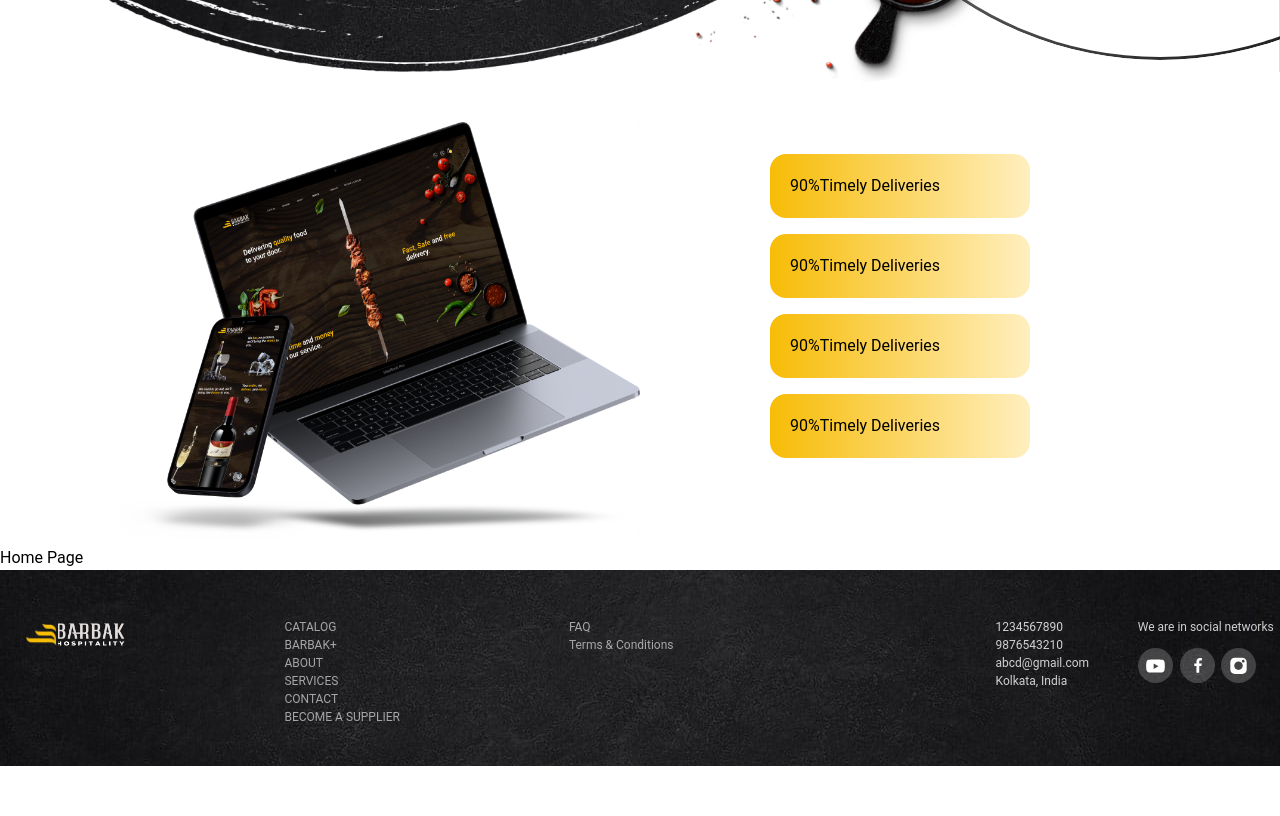
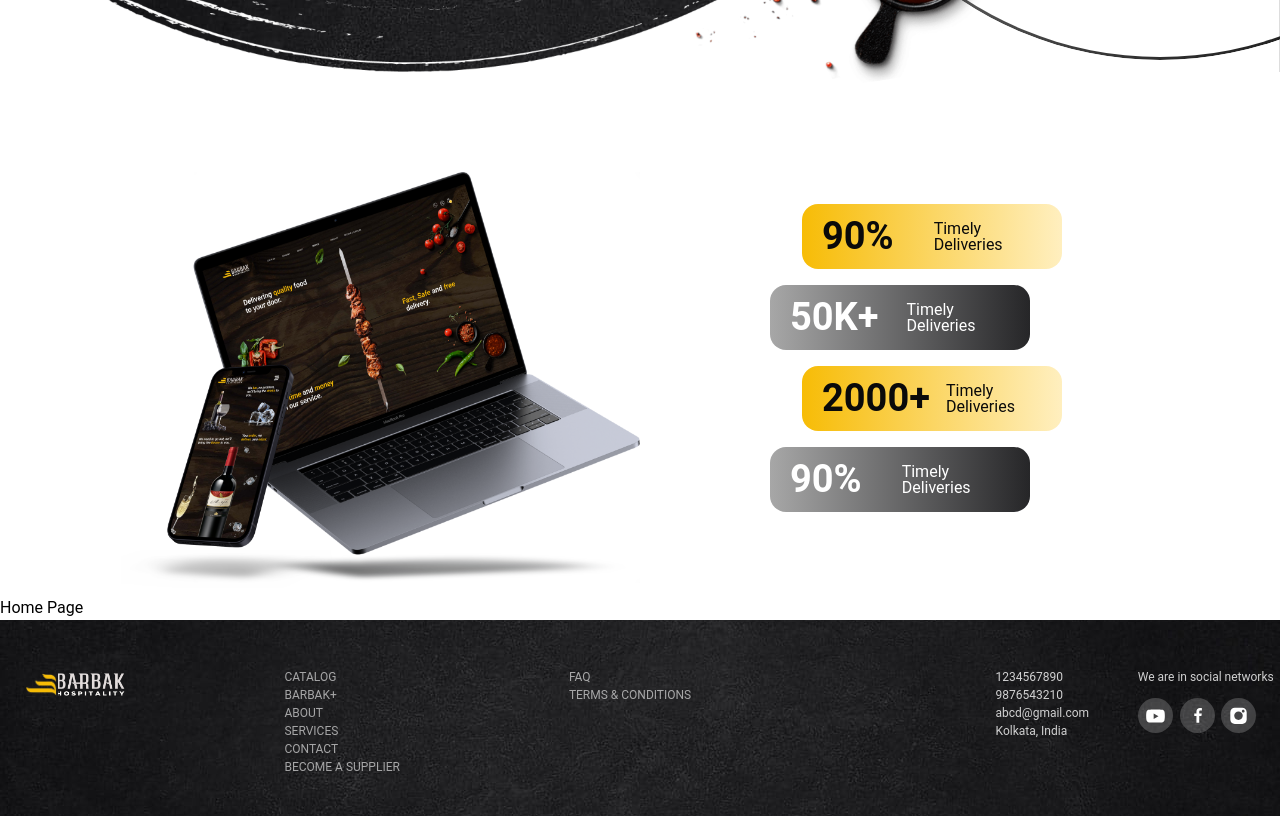
Before and after one commit to Anuran12/BarBak, a Next.js app: page / in a window 1280 px wide. Shown: the part 780-1596 px from the top of the page. Before the commit the page ends 1546 px from the top, so only its background shows below. Built offline with nearby package versions, Linux system fonts and the light colour scheme.

Commit message:
stat fix

```diff
--- a/components/Footer.js
+++ b/components/Footer.js
@@ -71,7 +71,7 @@ export default function Footer() {
       <div className="text-[12px] text-white/60 pt-2 col-start-5">
         <ul>
           <li>FAQ</li>
-          <li>Terms & Conditions</li>
+          <li>TERMS & CONDITIONS</li>
         </ul>
       </div>
       <div className="text-[12px] text-white/80 pt-2 col-start-8">
--- a/components/Hero.js
+++ b/components/Hero.js
@@ -18,10 +18,13 @@ export default function Hero() {
         </div>
         <div className="h-[80vh] flex flex-col justify-center">
           <h1 className="text-white text-[65px] leading-tight">
-            Need your favourite <br />
-            <span className="text-[#F7BC06]">Restaurant</span> at Home?
+            A Partner You can Count On <br />
+            <span className="text-[#F7BC06]">Transparent</span> Pricing
           </h1>
-          <p className="text-white text-[24px] mt-8">Try BarBak</p>
+          <p className="text-white text-[24px] mt-8 w-1/2">
+            Order 10,000+ products, with same-day & next day delivery straight
+            into your kitchen
+          </p>
           <a
             className="bg-[url('../img/btn_border_white.png')] bg-no-repeat bg-center bg-contain p-8 mt-10 text-white w-fit"
             href={"/"}
--- a/components/Stats.js
+++ b/components/Stats.js
@@ -1,35 +1,51 @@
-import MacImg from '../img/Mackbook.png'
-import Image from 'next/legacy/image'
+import MacImg from "../img/Mackbook.png";
+import Image from "next/legacy/image";
 
-export default function Stats(){
-    return(
-        <div className="mt-[50px] flex flex-row justify-center w-full px-[120px]">
+export default function Stats() {
+  return (
+    <div className="mt-[100px] flex flex-row justify-center w-full px-[120px]">
       <div className="w-full">
         <Image
           src={MacImg}
-                    alt='macbook and phone image'
+          alt="macbook and phone image"
           width={748}
           height={600}
         />
       </div>
-            <div className='w-full justify-start items-center flex flex-col gap-4 mt-8'>
-                <div className="w-6/12 flex bg-gradient-to-r from-[#F7BC06] to-[#ffefbf] p-5 rounded-2xl">
-                    <h1 className="">90%</h1>
-                    <p>Timely Deliveries</p>
+      <div className="w-full justify-start items-center flex flex-col gap-4 mt-8">
+        <div className="w-6/12 ml-16 flex bg-gradient-to-r from-[#F7BC06] to-[#ffefbf] px-5 py-1 rounded-2xl items-center">
+          <h1 className="text-[#0A0A0A] text-[38px] font-semibold break-words">
+            90%
+          </h1>
+          <p className=" w-1/2 ml-10 h-fit leading-4 text-[16px] text-[#0A0A0A] break-words font-normal">
+            Timely Deliveries
+          </p>
         </div>
-                <div className="w-6/12 flex bg-gradient-to-r from-[#F7BC06] to-[#ffefbf] p-5 rounded-2xl">
-                    <h1 className="">90%</h1>
-                    <p>Timely Deliveries</p>
+        <div className="w-6/12 flex bg-gradient-to-r from-[#a7a7a7] to-[#262628] px-5 py-1 rounded-2xl items-center">
+          <h1 className="text-[#ffffff] text-[38px] font-semibold break-words">
+            50K+
+          </h1>
+          <p className=" w-1/2 ml-7 h-fit leading-4 text-[16px] text-[#ffffff] break-words font-normal">
+            Timely Deliveries
+          </p>
         </div>
-                <div className="w-6/12 flex bg-gradient-to-r from-[#F7BC06] to-[#ffefbf] p-5 rounded-2xl">
-                    <h1 className="">90%</h1>
-                    <p>Timely Deliveries</p>
+        <div className="w-6/12 ml-16 flex bg-gradient-to-r from-[#F7BC06] to-[#ffefbf] px-5 py-1 rounded-2xl items-center">
+          <h1 className="text-[#0A0A0A] text-[38px] font-semibold break-words">
+            2000+
+          </h1>
+          <p className=" w-1/2 ml-4 h-fit leading-4 text-[16px] text-[#0A0A0A] break-words font-normal">
+            Timely Deliveries
+          </p>
         </div>
-                <div className="w-6/12 flex bg-gradient-to-r from-[#F7BC06] to-[#ffefbf] p-5 rounded-2xl">
-                    <h1 className="">90%</h1>
-                    <p>Timely Deliveries</p>
+        <div className="w-6/12 flex bg-gradient-to-r from-[#a7a7a7] to-[#262628] px-5 py-1 rounded-2xl items-center">
+          <h1 className="text-[#ffffff] text-[38px] font-semibold break-words">
+            90%
+          </h1>
+          <p className=" w-1/2 ml-10 h-fit leading-4 text-[16px] text-[#ffffff] break-words font-normal">
+            Timely Deliveries
+          </p>
         </div>
       </div>
     </div>
-    )
+  );
 }
```
Lines whose indentation alone changed are shown as unchanged.
